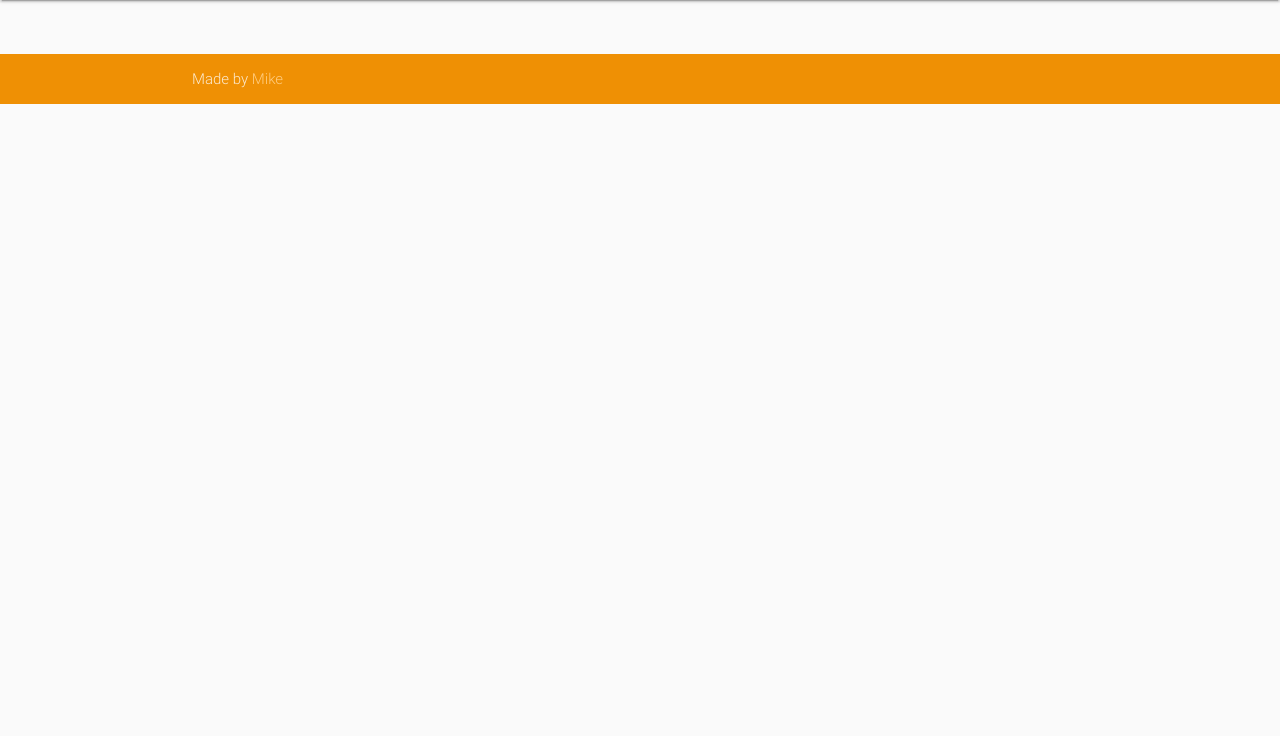
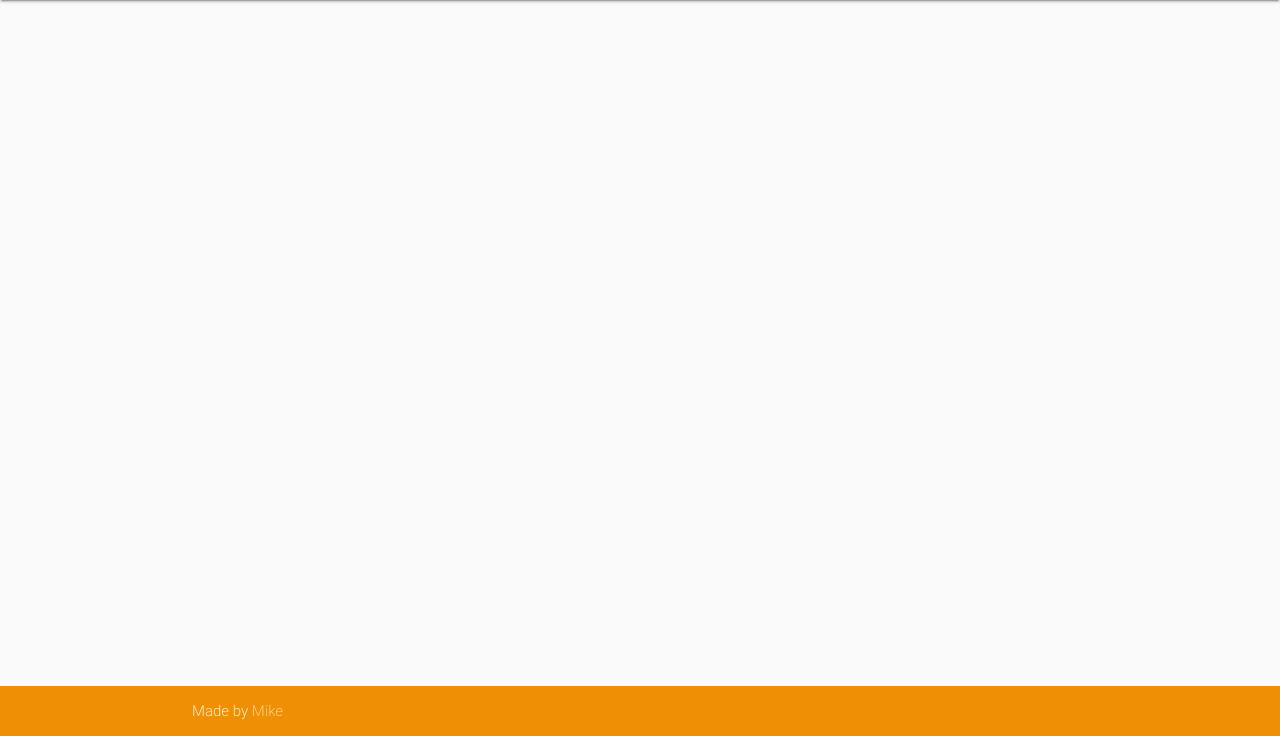
Before and after one commit to mikekeda/synergy, a Python web app: template templates/base.html in a window 1280 px wide. Shown: the part 64-800 px from the top of the page. Run offline with Jinja, Linux system fonts and the light colour scheme; the template is opened without the code that fills it, so the values that code supplies are empty.

Commit message:
Improved min-height for pages.

```diff
--- a/static/css/main.css
+++ b/static/css/main.css
@@ -40,6 +40,9 @@
   margin-top: 3.6rem!important;
 }
 
+body > .container {
+  min-height: calc(100vh - 222px);
+}
 
 .no-margin .select-wrapper .select-dropdown {
   margin: 0;
```
